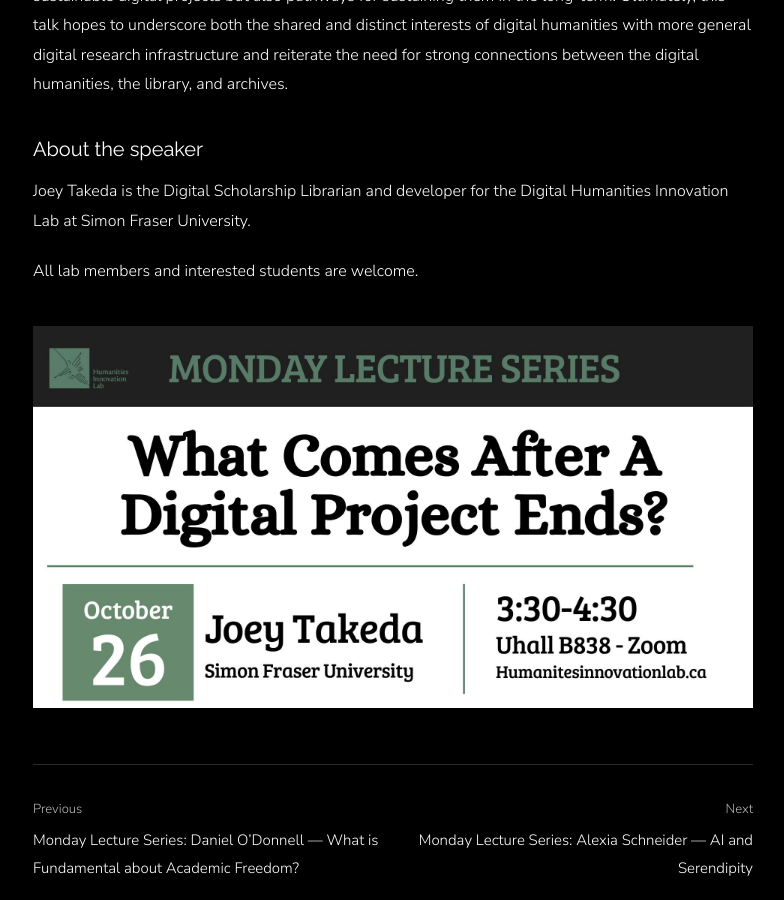
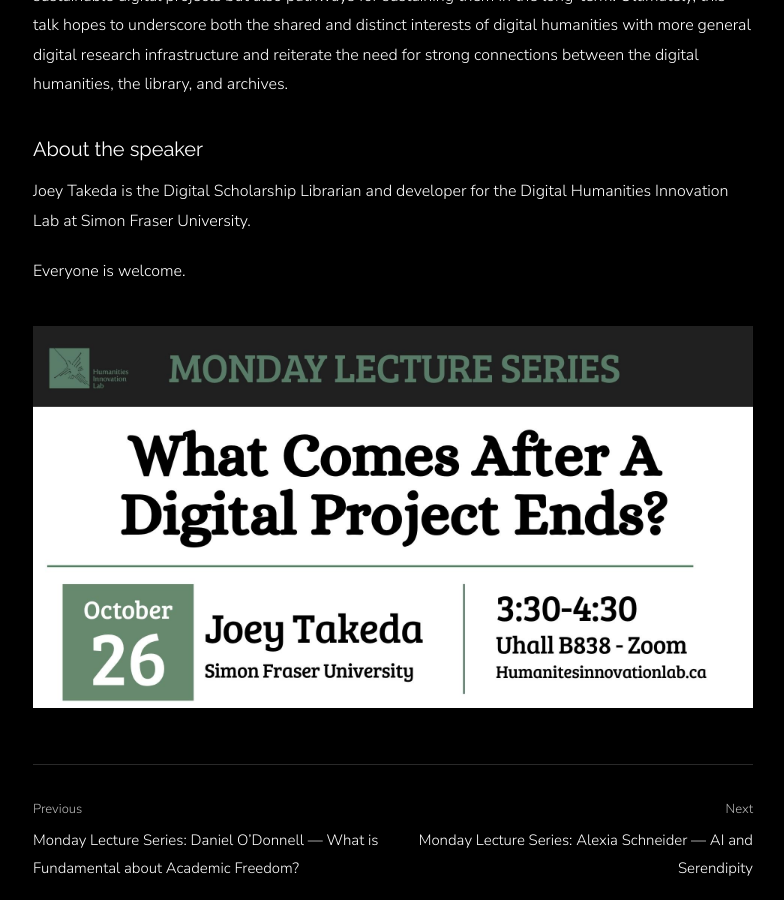
Before and after one commit to Humanities-Innovation-Lab/Humanities-Innovation-Lab.github.io, a Jekyll site: the page built from _posts/2026-09-30-monday-lecture-series-joey-takeda-the-endings-project.md, in a window 1280 px wide and 900 px high, scrolled down 1380 px. Shown: the whole window, without its empty margins (247-1031 px from the left). Built offline with Jekyll 4.4.1, drawn with Linux system fonts in a browser that asks for light colours.

Commit message:
Open Joey Takeda's lecture to everyone and retitle the home-page section "Upcoming Events"
Co-Authored-By: Claude Opus 5.5 <noreply@anthropic.com>

```diff
--- a/_posts/2026-09-30-monday-lecture-series-joey-takeda-the-endings-project.md
+++ b/_posts/2026-09-30-monday-lecture-series-joey-takeda-the-endings-project.md
@@ -25,4 +25,4 @@ In this talk, Joey Takeda thinks through “sustainability” across multiple re
 
 Joey Takeda is the Digital Scholarship Librarian and developer for the Digital Humanities Innovation Lab at Simon Fraser University.
 
-All lab members and interested students are welcome.
+Everyone is welcome.
--- a/index.html
+++ b/index.html
@@ -35,7 +35,7 @@ description: >-
      A featured event, picked out of _data/events.yml by its title. -->
 <section class="section">
   <div class="wrap">
-    <h2 class="sec-title"><a href="{{ '/events/' | relative_url }}">Events</a></h2>
+    <h2 class="sec-title"><a href="{{ '/events/' | relative_url }}">Upcoming Events</a></h2>
 
     <div class="evsoon">
       {%- for e in site.data.events %}{% if e.title contains "Joey Takeda" %}
```
